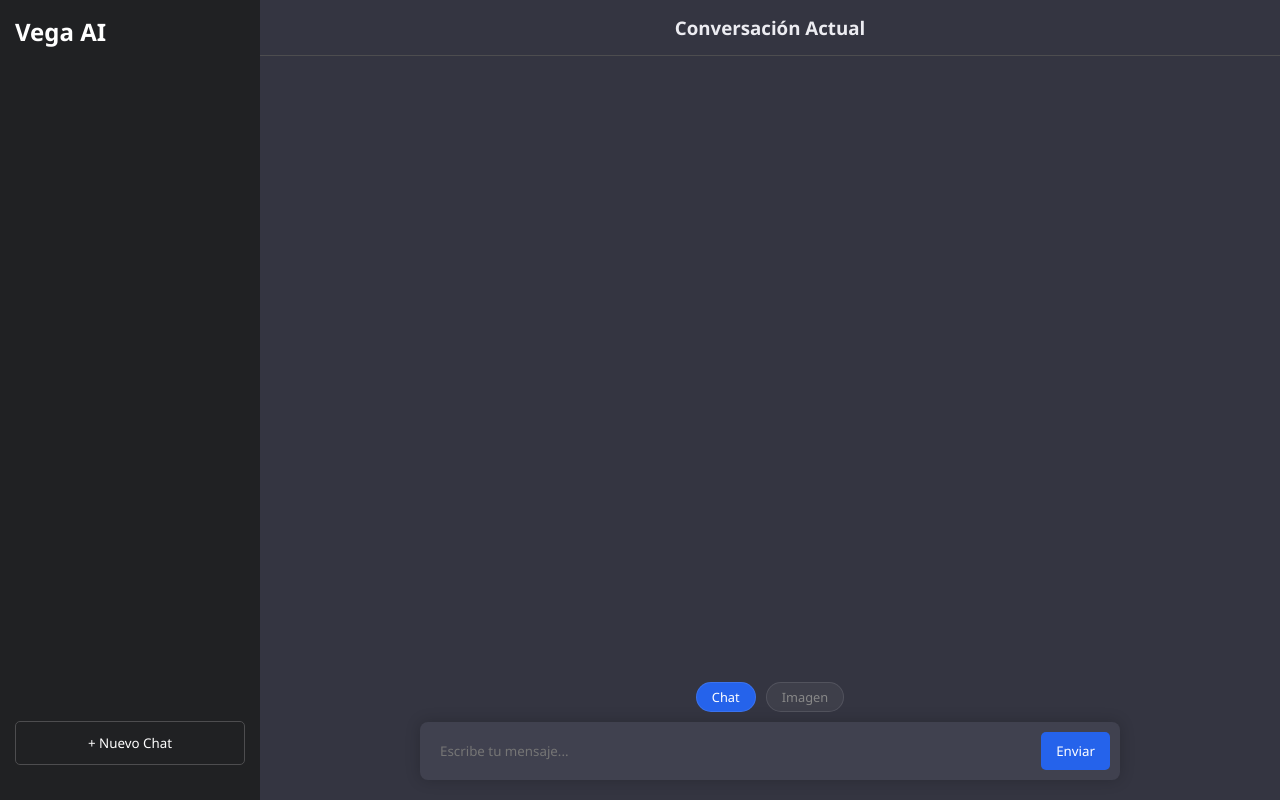
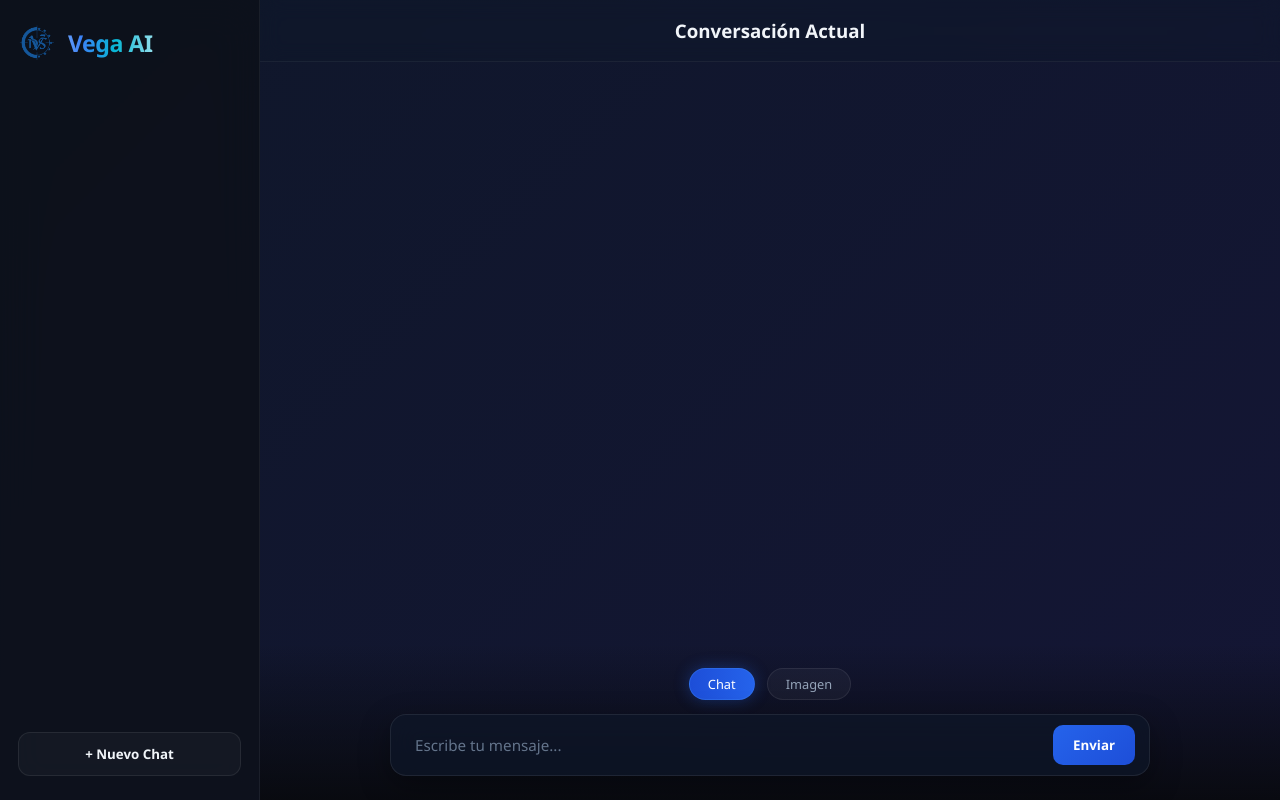
Before and after one commit to joscanoav/vegai-lab-experiments, a Flask app: page / in a window 1280 px wide. Run offline with Flask 3, Linux system fonts and the light colour scheme.

Commit message:
feat: integrate corporate logo and add subtle animation to the Vega AI title

```diff
--- a/static/style.css
+++ b/static/style.css
@@ -1,14 +1,17 @@
-/* 1. RESETEO Y BASES */
+/* 1. RESETEO, BASES Y FONDO DE CRISTAL DEEP BLUE */
 * {
     margin: 0;
     padding: 0;
     box-sizing: border-box;
-    font-family: 'Segoe UI', Tahoma, Geneva, Verdana, sans-serif;
+    font-family: 'Segoe UI', system-ui, -apple-system, sans-serif;
 }
 
 body {
     height: 100vh;
-    background-color: #343541;
+    /* Fondo oscuro premium degradado */
+    background: linear-gradient(135deg, #07080a 0%, #0f172a 60%, #17153b 100%);
+    background-size: 400% 400%;
+    animation: gradientBackground 15s ease infinite;
     overflow: hidden;
 }
 
@@ -19,32 +22,79 @@ body {
     position: relative;
 }
 
-/* 2. SIDEBAR */
+@keyframes gradientBackground {
+    0% { background-position: 0% 50%; }
+    50% { background-position: 100% 50%; }
+    100% { background-position: 0% 50%; }
+}
+
+/* 2. SIDEBAR PREMIUM (Fondo oscuro con desenfoque de cristal) */
 .sidebar {
     width: 260px;
-    background-color: #202123;
+    background: rgba(13, 17, 23, 0.75); /* Color oscuro base para dar contraste */
+    backdrop-filter: blur(20px);
+    -webkit-backdrop-filter: blur(20px);
+    border-right: 1px solid rgba(255, 255, 255, 0.06);
     color: white;
     display: flex;
     flex-direction: column;
     justify-content: space-between;
-    padding: 15px;
-    transition: left 0.3s ease;
+    padding: 24px 18px;
+    transition: left 0.3s cubic-bezier(0.4, 0, 0.2, 1);
     z-index: 1000;
 }
 
+/* --- LOGO Y TITULO ALINEADOS --- */
+.logo-container {
+    display: flex;
+    align-items: center;
+    gap: 12px;
+    margin-bottom: 25px;
+}
+
+.logo-img {
+    width: 38px;
+    height: 38px;
+    object-fit: contain;
+    border-radius: 6px;
+}
+
 .logo-area h2 {
-    margin-bottom: 20px;
+    font-size: 1.45rem;
+    font-weight: 700;
+    letter-spacing: -0.5px;
+    margin-bottom: 0 !important;
+
+    /* Degradado sutil integrado para el brillo animado */
+    background: linear-gradient(90deg, #ffffff 0%, #3b82f6 40%, #06b6d4 60%, #ffffff 100%);
+    background-size: 200% auto;
+
+    /* Efecto de máscara para teñir solo el texto (eliminamos el color fijo que lo bloqueaba) */
+    -webkit-background-clip: text;
+    -webkit-text-fill-color: transparent;
+    background-clip: text;
+
+    /* Animación infinita de desplazamiento lento */
+    animation: shineText 5s linear infinite;
 }
 
 .menu-lateral button {
     width: 100%;
     padding: 12px;
-    background: transparent;
-    border: 1px solid #4d4d4f;
-    color: white;
-    border-radius: 5px;
+    background: rgba(255, 255, 255, 0.03);
+    border: 1px solid rgba(255, 255, 255, 0.08);
+    color: #f1f5f9;
+    border-radius: 12px;
+    font-weight: 600;
     cursor: pointer;
-    margin-bottom: 20px;
+    transition: all 0.25s ease;
+}
+
+.menu-lateral button:hover {
+    background: rgba(59, 130, 246, 0.15);
+    border-color: rgba(59, 130, 246, 0.4);
+    box-shadow: 0 0 15px rgba(59, 130, 246, 0.2);
+    transform: translateY(-1px);
 }
 
 /* 3. AREA DE CHAT */
@@ -52,27 +102,32 @@ body {
     flex-grow: 1;
     display: flex;
     flex-direction: column;
-    background-color: #343541;
+    background: transparent;
 }
 
 .chat-header {
-    padding: 15px;
-    border-bottom: 1px solid #4d4d4f;
-    color: #ececf1;
+    padding: 18px;
+    background: rgba(15, 23, 42, 0.3);
+    backdrop-filter: blur(10px);
+    -webkit-backdrop-filter: blur(10px);
+    border-bottom: 1px solid rgba(255, 255, 255, 0.05);
+    color: #f1f5f9;
+    font-weight: 600;
     text-align: center;
 }
 
 .hamburger-btn {
     display: none;
     position: fixed;
-    top: 10px;
-    left: 10px;
+    top: 12px;
+    left: 12px;
     z-index: 2000;
-    background: #343541;
-    border: 1px solid #4d4d4f;
+    background: rgba(15, 23, 42, 0.8);
+    backdrop-filter: blur(10px);
+    border: 1px solid rgba(255, 255, 255, 0.1);
     color: white;
-    padding: 8px 12px;
-    border-radius: 5px;
+    padding: 8px 14px;
+    border-radius: 10px;
     cursor: pointer;
     font-size: 20px;
 }
@@ -83,100 +138,155 @@ body {
     padding: 40px;
     display: flex;
     flex-direction: column;
-    gap: 20px;
+    gap: 24px;
     overflow-y: auto;
 }
 
+@keyframes floatIn {
+    from {
+        opacity: 0;
+        transform: translateY(16px) scale(0.98);
+    }
+    to {
+        opacity: 1;
+        transform: translateY(0) scale(1);
+    }
+}
+
 .bubble {
-    max-width: 70%;
-    padding: 15px 20px;
+    max-width: 65%;
+    padding: 16px 22px;
     border-radius: 20px;
-    backdrop-filter: blur(10px);
-    -webkit-backdrop-filter: blur(10px);
-    font-size: 1rem;
-    line-height: 1.5;
-    color: white;
-    box-shadow: 0 4px 6px rgba(0, 0, 0, 0.1);
+    backdrop-filter: blur(20px);
+    -webkit-backdrop-filter: blur(20px);
+    font-size: 0.98rem;
+    line-height: 1.6;
+    color: #f8fafc;
+    box-shadow: 0 8px 32px 0 rgba(0, 0, 0, 0.25);
+    animation: floatIn 0.35s cubic-bezier(0.34, 1.56, 0.64, 1) both;
 }
 
 .bubble-user {
     align-self: flex-end;
-    background: rgba(37, 99, 235, 0.6);
-    border: 1px solid rgba(255, 255, 255, 0.1);
+    background: linear-gradient(135deg, rgba(29, 78, 216, 0.4) 0%, rgba(30, 64, 175, 0.25) 100%);
+    border: 1px solid rgba(59, 130, 246, 0.35);
+    border-bottom-right-radius: 4px;
+    box-shadow: 0 8px 32px 0 rgba(29, 78, 216, 0.15);
 }
 
 .bubble-ia {
     align-self: flex-start;
-    background: rgba(255, 255, 255, 0.05);
-    border: 1px solid rgba(255, 255, 255, 0.1);
+    background: linear-gradient(135deg, rgba(15, 23, 42, 0.65) 0%, rgba(0, 0, 0, 0.45) 100%);
+    border: 1px solid rgba(255, 255, 255, 0.08);
+    border-bottom-left-radius: 4px;
 }
 
-/* 5. INPUT Y SELECTOR */
+.bubble img {
+    max-width: 100%;
+    border-radius: 12px;
+    margin-top: 12px;
+    border: 1px solid rgba(255, 255, 255, 0.1);
+    box-shadow: 0 10px 30px rgba(0,0,0,0.5);
+    transition: transform 0.3s ease;
+}
+
+/* 5. INPUT Y SELECTOR DE MODOS */
 .input-area {
-    padding: 20px 40px;
+    padding: 24px 40px;
+    background: linear-gradient(to top, rgba(7, 8, 10, 0.85), transparent);
 }
 
 .mode-selector {
     display: flex;
     justify-content: center;
-    gap: 10px;
-    margin-bottom: 10px;
+    gap: 12px;
+    margin-bottom: 14px;
 }
 
 .mode-btn {
-    background: rgba(255, 255, 255, 0.05);
-    border: 1px solid rgba(255, 255, 255, 0.1);
-    color: #888;
-    padding: 5px 15px;
+    background: rgba(255, 255, 255, 0.04);
+    border: 1px solid rgba(255, 255, 255, 0.08);
+    color: #94a3b8;
+    padding: 6px 18px;
     border-radius: 20px;
     cursor: pointer;
     font-size: 0.8rem;
-    transition: 0.3s;
+    font-weight: 500;
+    transition: all 0.2s ease;
+}
+
+.mode-btn:hover {
+    background: rgba(255, 255, 255, 0.08);
+    color: white;
 }
 
 .mode-btn.active {
-    background: #2563eb;
+    background: linear-gradient(90deg, #1d4ed8, #2563eb);
     color: white;
+    border-color: rgba(59, 130, 246, 0.4);
+    box-shadow: 0 0 15px rgba(37, 99, 235, 0.35);
 }
 
 .chat-form {
-    max-width: 700px;
+    max-width: 760px;
     margin: 0 auto;
     display: flex;
-    background-color: #40414f;
-    padding: 10px;
-    border-radius: 8px;
-    box-shadow: 0 0 15px rgba(0, 0, 0, 0.2);
+    background: rgba(15, 23, 42, 0.65);
+    backdrop-filter: blur(15px);
+    -webkit-backdrop-filter: blur(15px);
+    padding: 10px 14px;
+    border-radius: 16px;
+    border: 1px solid rgba(255, 255, 255, 0.08);
+    box-shadow: 0 10px 30px rgba(0, 0, 0, 0.35);
+    transition: border-color 0.3s ease, box-shadow 0.3s ease;
+}
+
+.chat-form:focus-within {
+    border-color: rgba(59, 130, 246, 0.4);
+    box-shadow: 0 10px 30px rgba(37, 99, 235, 0.15);
 }
 
 .chat-form input {
     flex-grow: 1;
-    background-color: transparent;
+    background: transparent;
     border: none;
-    color: white;
+    color: #f8fafc;
     padding: 10px;
     outline: none;
+    font-size: 0.95rem;
+}
+
+.chat-form input::placeholder {
+    color: #64748b;
 }
 
 .chat-form button {
-    background-color: #2563eb;
+    background: linear-gradient(135deg, #2563eb 0%, #1d4ed8 100%);
     color: white;
     border: none;
-    padding: 5px 15px;
-    border-radius: 5px;
+    padding: 8px 20px;
+    border-radius: 10px;
+    font-weight: 600;
     cursor: pointer;
-    transition: background-color 0.3s ease, transform 0.2s ease;
+    transition: all 0.2s ease;
 }
 
 .chat-form button:hover {
-    background-color: #1d4ed8;
-    transform: scale(1.05);
+    background: linear-gradient(135deg, #3b82f6 0%, #2563eb 100%);
+    box-shadow: 0 0 15px rgba(37, 99, 235, 0.3);
+    transform: scale(1.02);
 }
 
 /* 6. RESPONSIVIDAD */
 @media (max-width: 768px) {
     .hamburger-btn { display: block; }
-    .chat-header { padding-left: 50px; }
+    .chat-header { padding-left: 60px; }
     .sidebar { position: absolute; left: -260px; height: 100%; padding-top: 60px; }
     .sidebar.active { left: 0; }
 }
+
+/* --- KEYFRAMES PARA EL DEGRADADO ANIMADO EN EL TEXTO --- */
+@keyframes shineText {
+    0% { background-position: 0% center; }
+    100% { background-position: 200% center; }
+}
--- a/templates/index.html
+++ b/templates/index.html
@@ -9,7 +9,12 @@
 <body>
     <div class="app-container">
         <aside class="sidebar">
-            <div class="logo-area"><h2>Vega AI</h2></div>
+            <div class="logo-area">
+                <div class="logo-container">
+                    <img src="{{ url_for('static', filename='logo.png') }}" alt="Logo Vega AI" class="logo-img">
+                    <h2>Vega AI</h2>
+                </div>
+            </div>
             <nav class="menu-lateral">
                 <button onclick="nuevoChat()">+ Nuevo Chat</button>
             </nav>
```
Also changed, not shown: static/logo.png (added).
